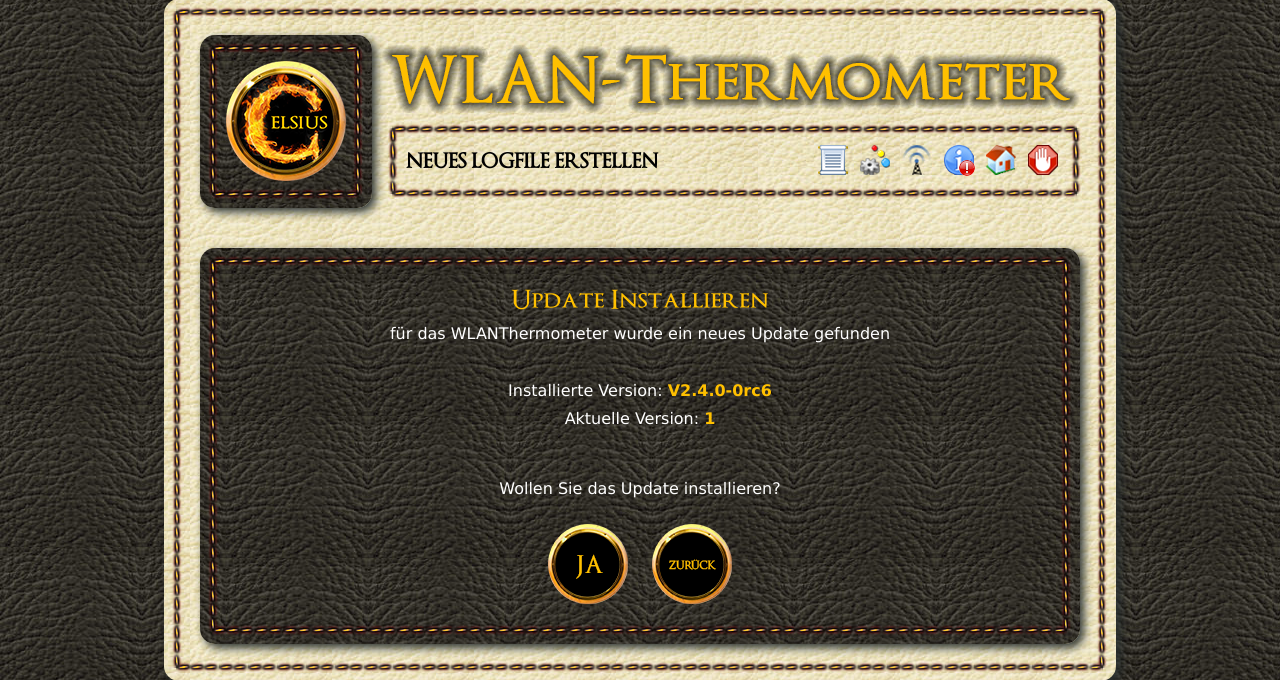
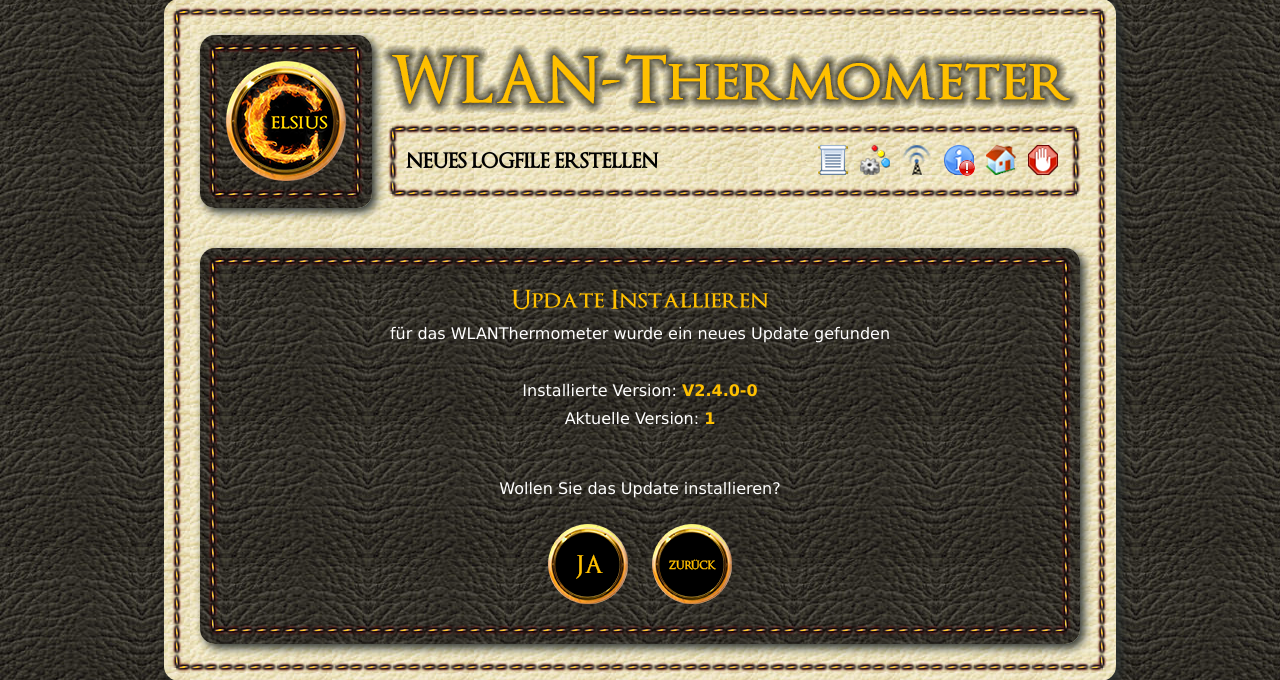
Before and after one commit to WLANThermo/WLANThermo_v2, a PHP site: page /control/update.php in a window 1280 px wide. Shown: the part 21-701 px from the top of the page. Run offline with PHP 8.4, Linux system fonts and the light colour scheme; the visitor is signed in with stand-in values (Sample User, id 1).

Commit message:
Release 2.4.0
Changed header.php and changelog

```diff
--- a/software/var/www/header.php
+++ b/software/var/www/header.php
@@ -1,7 +1,7 @@
 <?php
 error_reporting(E_ALL);
 ini_set('display_errors', TRUE);
-$_SESSION["webGUIversion"] = "V2.4.0-0rc6";
+$_SESSION["webGUIversion"] = "V2.4.0-0";
 $title = "WLAN Thermometer";
 $document_root = getenv('DOCUMENT_ROOT');
 ?>
```
Also changed, not shown: 1 other file.
